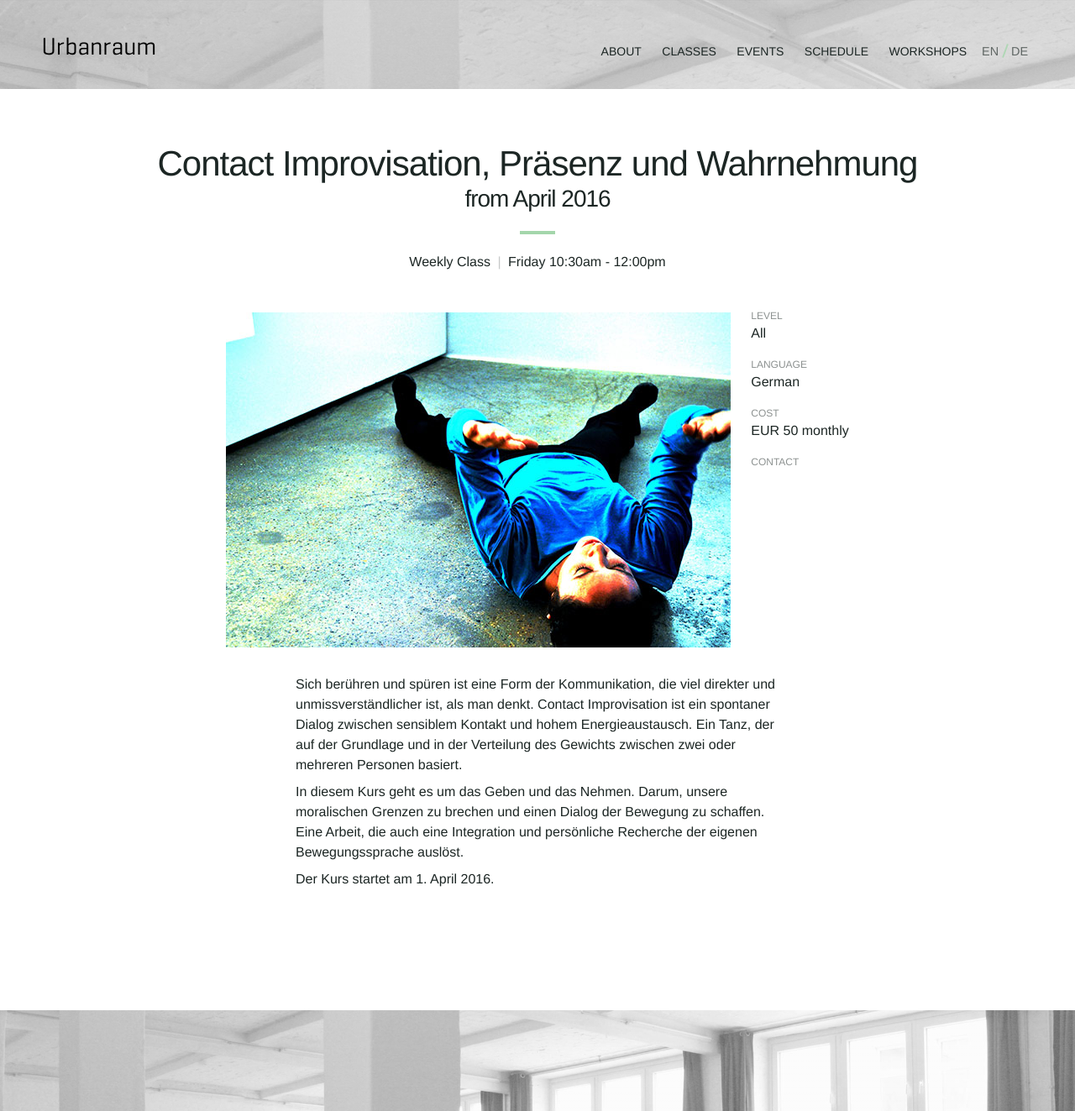
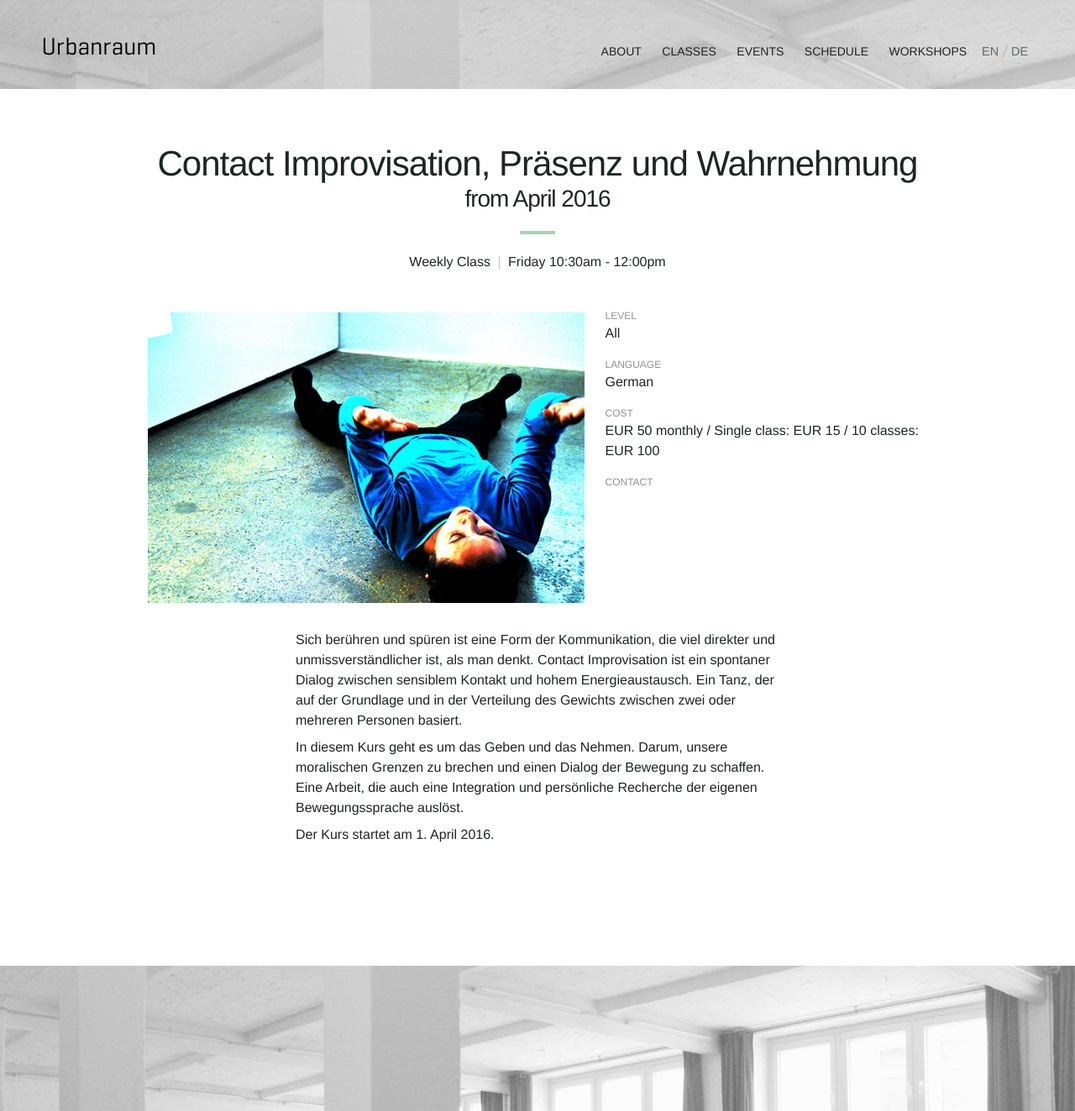
Before and after one commit to Kriesse/urbanraum, a Jekyll site: the page built from _classes/contact-improvisation.md, in a window 1280 px wide. Shown: the whole page at 84% size. Built offline with Jekyll 4.4.1, drawn with Linux system fonts in a browser that asks for light colours; nearby versions of some CDN libraries.

Commit message:
Update contact-improvisation.md
Preise

```diff
--- a/_classes/contact-improvisation.md
+++ b/_classes/contact-improvisation.md
@@ -16,8 +16,8 @@ subtitle_de: "ab April 2016"
 type_en: "Weekly Class"
 type_de: "Wöchentlicher Kurs"
 
-price_en: "EUR 50 monthly"
-price_de: "50 Euro monatlich"
+price_en: "EUR 50 monthly / Single class: EUR 15 / 10 classes: EUR 100"
+price_de: "50 Euro monatlich / Einzelstunde: 15 Euro / 10-erKarte: 100 Euro"
 
 language_en: "German"
 language_de: "Deutsch"
```
